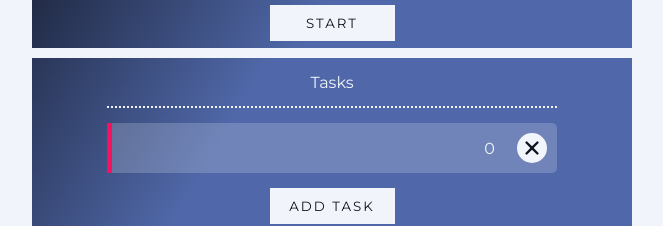
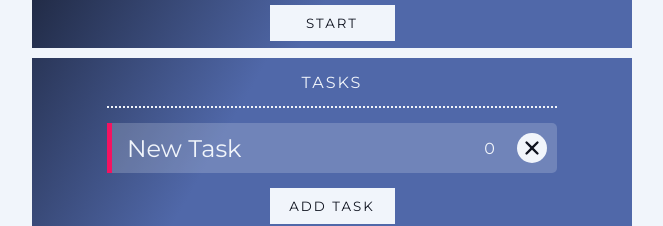
Before and after one commit to tessoka/pomodoro-timer-app, a React (Create React App) app: page / in a window 1280 px wide. Both pictures are taken after a click on the button "ADD TASK". Shown: the part 412-638 px from the top of the page, without its empty margins (308-971 px from the left). Built offline with nearby package versions, Linux system fonts and the light colour scheme.

Commit message:
tasks finetuning on deletion

```diff
--- a/src/components/Task.jsx
+++ b/src/components/Task.jsx
@@ -1,7 +1,7 @@
 import React, { useState } from 'react'
 
 
-const Task = ({task, updateTask, deleteTask}) => {
+const Task = ({task, updateTask, deleteTask, activateTask}) => {
 
   const [ taskSubject, setTaskSubject ] = useState(task.subject)
 
@@ -11,18 +11,23 @@ const Task = ({task, updateTask, deleteTask}) => {
     updateTask(task)
   }
 
-  const handleClickDel = () => {
+  const handleClickDel = (e) => {
+    e.stopPropagation();
     deleteTask(task)
   }
 
+  const handleChangeStatus = () => {
+    activateTask(task)
+  }
+
   return (
-    <div className="task-box">
+    <div className="task-box" onClick={handleChangeStatus}>
       <div className={task.isActive ? "task-status active" : "task-status"}></div>
       <div className="task-subject">
         <input type="text" value={taskSubject} onChange={(e) => handleChangeSubject(e)} />
       </div>
       <div className="task-runs">{task.runs}</div>
-      <div className="task-del" onClick={handleClickDel}>
+      <div className="task-del" onClick={(e) => handleClickDel(e)}>
         <svg className="icon icon-close" viewBox="0 0 512 512"><path d="M289.94 256l95-95A24 24 0 00351 127l-95 95-95-95a24 24 0 00-34 34l95 95-95 95a24 24 0 1034 34l95-95 95 95a24 24 0 0034-34z"/></svg>
       </div>
 
--- a/src/components/Tasks.jsx
+++ b/src/components/Tasks.jsx
@@ -15,7 +15,7 @@ const Tasks = () => {
       id = taskList[taskList.length-1].id+1
       active = false
     }
-    taskList.push({id: id, isActive: active, subject: "", runs: 0})
+    taskList.push({id: id, isActive: active, subject: "New Task", runs: 0})
     setTaskList([...taskList])
     localStorage.setItem("taskList", JSON.stringify([...taskList]))
   }
@@ -27,6 +27,14 @@ const Tasks = () => {
 
   const deleteTask = (task) => {
     taskList = taskList.filter(taskObj => taskObj !== task)
+    console.log("del was kicked off")
+    updateTask()
+  }
+
+  const activateTask = (task) => {
+    if (taskList.length > 1) taskList.forEach(taskObj => taskObj.isActive = false)
+    task.isActive = true
+    console.log("activate was kicked off")
     updateTask()
   }
 
@@ -46,10 +54,10 @@ const Tasks = () => {
     <div className="tasks-box">
 
       <div className="tasks-header">
-        Tasks
+        <p>Tasks</p>
       </div>
       <div className="task-list">
-        { taskList.map(task => <Task key={task.id} task={task} updateTask={updateTask} deleteTask={deleteTask} />) }
+        { taskList.map(task => <Task key={task.id} task={task} updateTask={updateTask} deleteTask={deleteTask} activateTask ={activateTask} />) }
       </div>
 
       <button className="btn" onClick={handleClickAdd}>Add Task</button>
--- a/src/sass/_global.scss
+++ b/src/sass/_global.scss
@@ -10,16 +10,17 @@
 body {
   // font-family: 'Cousine', monospace;
   font-family: 'Montserrat', sans-serif;
+  background-color: $primaryColor-1;
 }
 
 #root {
-  background-color: $primaryColor-1;
   --progress: 936;
 }
 
 .App {
   // border: 1px solid purple;
 
+  min-height: 100vh;
   height: 100vh;
   max-width: 600px;
   min-width: 360px;
@@ -114,3 +115,24 @@ main {
 
   @include flexCenter();
 }
+
+
+/* width */
+::-webkit-scrollbar {
+  width: 10px;
+}
+
+/* Track */
+::-webkit-scrollbar-track {
+  background: $primaryColor-1;
+}
+
+/* Handle */
+::-webkit-scrollbar-thumb {
+  background: rgba($primaryColor-3, .75);
+}
+
+/* Handle on hover */
+::-webkit-scrollbar-thumb:hover {
+  background: rgba($secondaryColor-1, .8);
+}
--- a/src/sass/_task.scss
+++ b/src/sass/_task.scss
@@ -1,11 +1,11 @@
 .task-box {
-  // border: 1px solid red;
   background-color: rgba($primaryColor-1, .2);
-  // border: 1px solid $primaryColor-1;
   border-left: none;
   border-top-right-radius: 5px;
   border-bottom-right-radius: 5px;
-  // border-radius: 5px;
+
+  position: relative;
+
   display: flex;
   justify-content: space-between;
   align-items: center;
@@ -56,10 +56,12 @@
     // border: 1px solid blue;
     height: 100%;
     width: 25px;
+    // margin-right: 45px;
     @include flexCenter();
   }
 
   .task-del {
+    // border: 1px solid red;
     background-color: $primaryColor-1;
     border-radius: 50%;
 
--- a/src/sass/_tasks.scss
+++ b/src/sass/_tasks.scss
@@ -18,6 +18,11 @@
       width: 450px;
       height: 50px;
       @include flexCenter();
+
+      p {
+        letter-spacing: 2px;
+        text-transform: uppercase;
+      }
     }
 
     .task-list {
--- a/src/sass/style.css
+++ b/src/sass/style.css
@@ -54,14 +54,15 @@ select {
 
 body {
   font-family: 'Montserrat', sans-serif;
+  background-color: #f1f5fb;
 }
 
 #root {
-  background-color: #f1f5fb;
   --progress: 936;
 }
 
 .App {
+  min-height: 100vh;
   height: 100vh;
   max-width: 600px;
   min-width: 360px;
@@ -183,6 +184,26 @@ main .container-middle {
   -webkit-box-align: center;
       -ms-flex-align: center;
           align-items: center;
+}
+
+/* width */
+::-webkit-scrollbar {
+  width: 10px;
+}
+
+/* Track */
+::-webkit-scrollbar-track {
+  background: #f1f5fb;
+}
+
+/* Handle */
+::-webkit-scrollbar-thumb {
+  background: rgba(80, 104, 169, 0.75);
+}
+
+/* Handle on hover */
+::-webkit-scrollbar-thumb:hover {
+  background: rgba(244, 19, 97, 0.8);
 }
 
 header {
@@ -357,6 +378,11 @@ header .logo-settings svg {
           align-items: center;
 }
 
+.container-tasks .tasks-box .tasks-header p {
+  letter-spacing: 2px;
+  text-transform: uppercase;
+}
+
 .container-tasks .tasks-box .task-list {
   width: 450px;
   display: -webkit-box;
@@ -384,6 +410,7 @@ header .logo-settings svg {
   border-left: none;
   border-top-right-radius: 5px;
   border-bottom-right-radius: 5px;
+  position: relative;
   display: -webkit-box;
   display: -ms-flexbox;
   display: flex;
```
Also changed, not shown: 1 other file (tests, documents, lock files or other folders).
